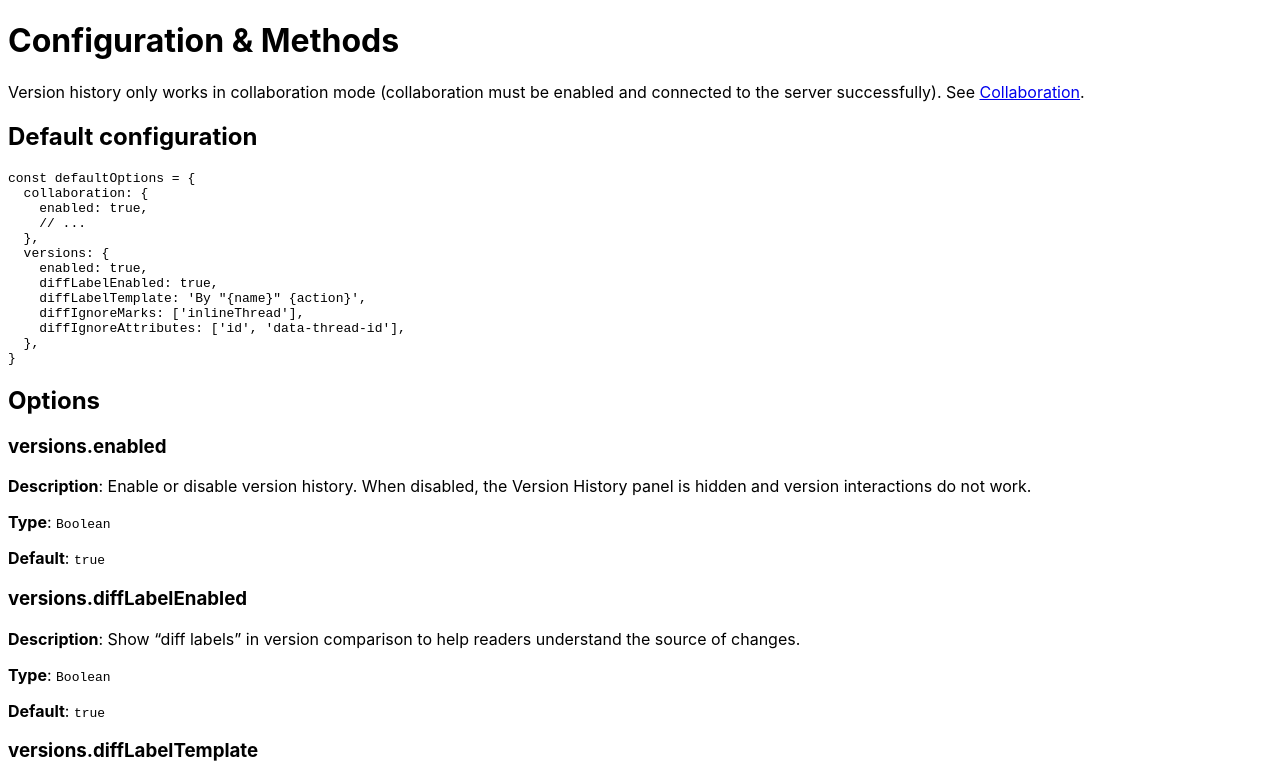
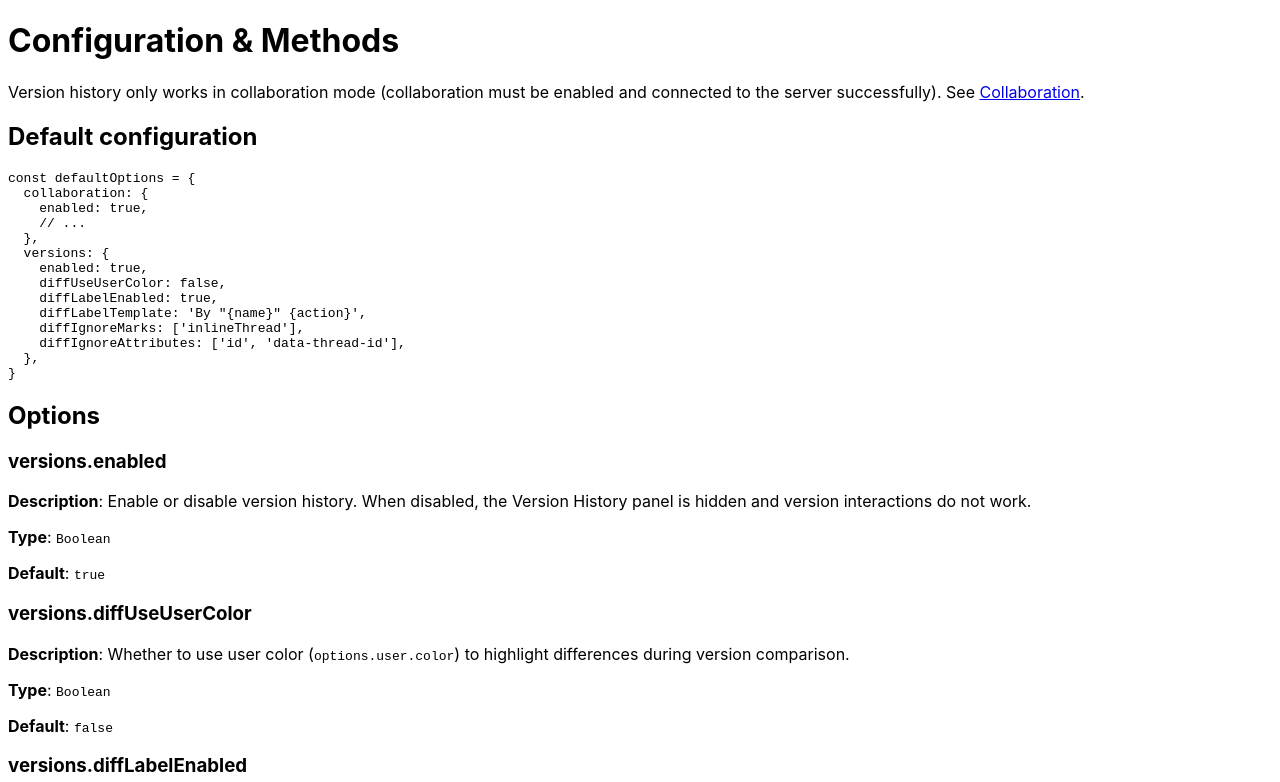
Before and after one commit to umodoc/docs, a Next.js app: page /en/docs/next/versions/options in a window 1280 px wide. Shown: the top 782 px of the page. Built offline with nearby package versions, Linux system fonts and the light colour scheme.

Commit message:
完善文档

```diff
--- a/pages/en/docs/next/versions/options.mdx
+++ b/pages/en/docs/next/versions/options.mdx
@@ -18,6 +18,7 @@ const defaultOptions = {
   },
   versions: {
     enabled: true,
+    diffUseUserColor: false,
     diffLabelEnabled: true,
     diffLabelTemplate: 'By "{name}" {action}',
     diffIgnoreMarks: ['inlineThread'],
@@ -35,6 +36,14 @@ const defaultOptions = {
 **Type**: `Boolean`
 
 **Default**: `true`
+
+### versions.diffUseUserColor
+
+**Description**: Whether to use user color (`options.user.color`) to highlight differences during version comparison.
+
+**Type**: `Boolean`
+
+**Default**: `false`
 
 ### versions.diffLabelEnabled
 
```
Also changed, not shown: pages/cn/docs/next/versions/options.mdx (+9 -0 lines).
